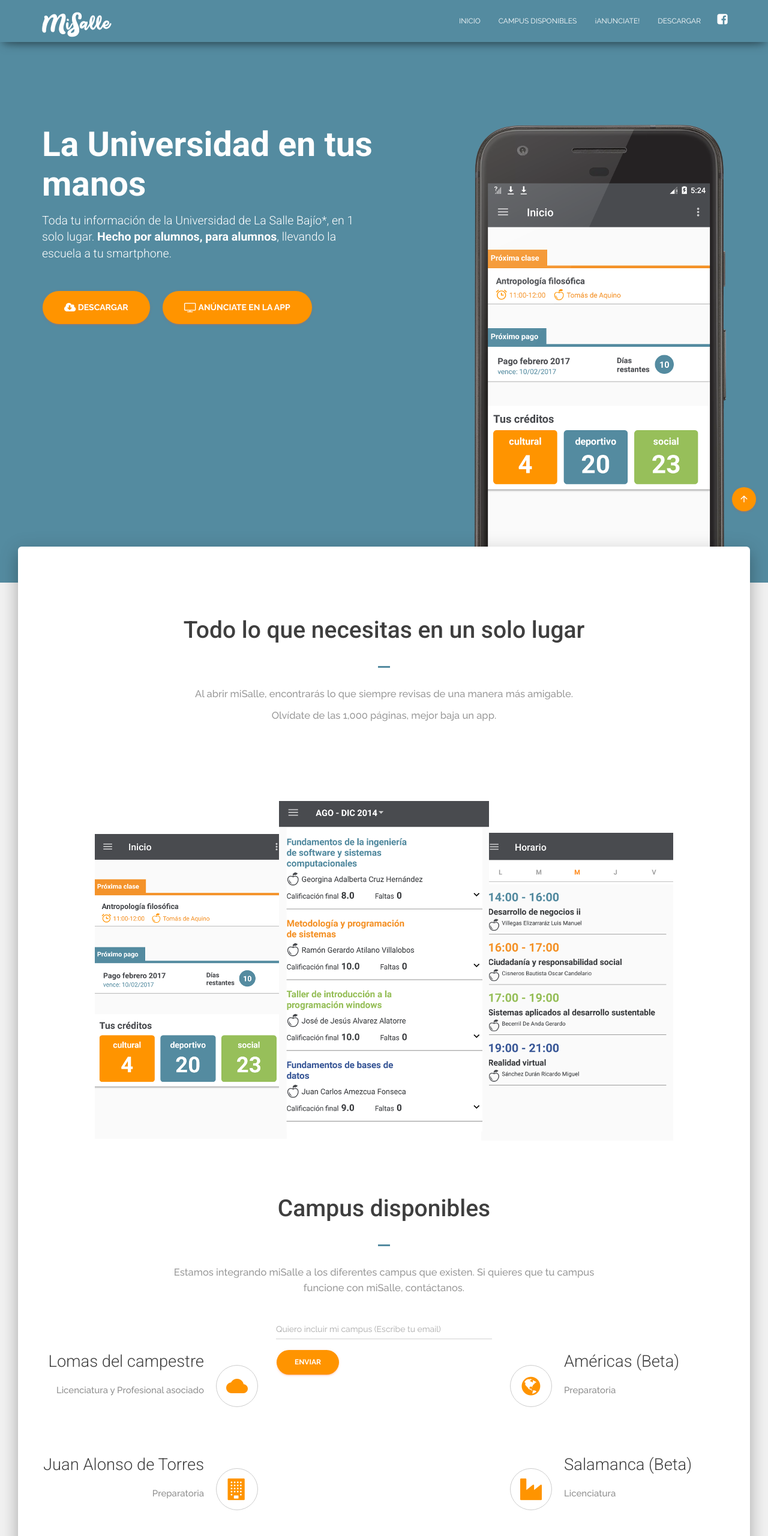
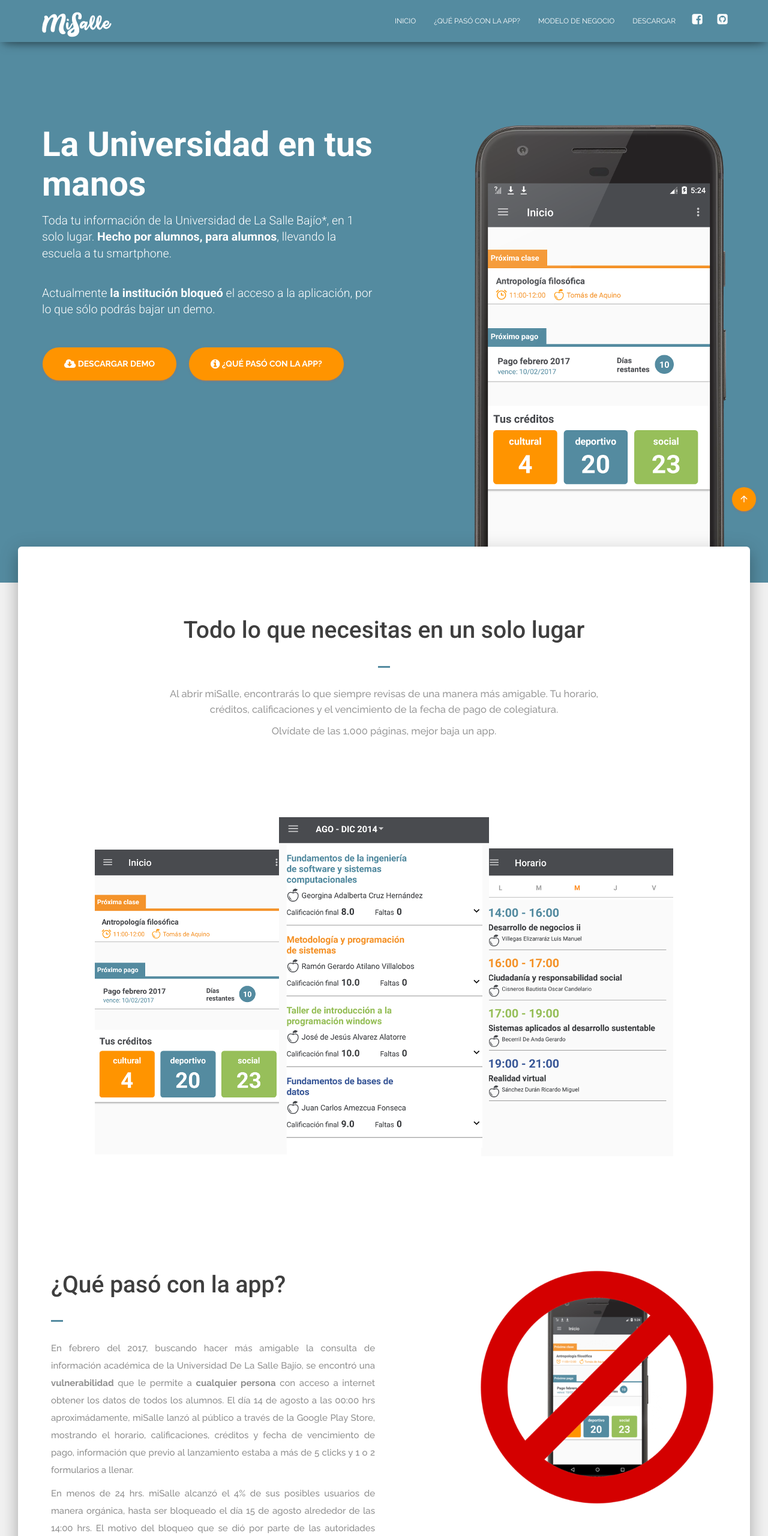
Before and after one commit to eaguilera23/miSalleScrapper, a plain HTML site: page public/index.html in a window 1280 px wide. Shown: the top 2560 px of the page at 60% size. Drawn offline with Linux system fonts and the light colour scheme.

Commit message:
landpage lista para github

```diff
--- a/public/index.html
+++ b/public/index.html
@@ -86,16 +86,21 @@
 
         			<!-- sample menu -->
     				<li><a href="#top" class="page-scroll">Inicio</a></li>
-            <li><a href="#available-campus" class="page-scroll">Campus disponibles</a></li>
-            <li><a href="#advertising" class="page-scroll">¡Anunciate!</a></li>
+            <li><a href="#what-happened" class="page-scroll">¿Qué pasó con la app?</a></li>
+            <li><a href="#advertising" class="page-scroll">Modelo de negocio</a></li>
             <li><a href="#download" class="page-scroll">Descargar</a></li>
 
 					<!-- social menu -->
 					<li>
-						<a rel="tooltip" title="Like us on Facebook" data-placement="bottom" href="https://www.facebook.com/misallemx/" target="_blank" class="btn btn-white btn-simple btn-just-icon">
+						<a rel="tooltip" title="Like us on Facebook" data-placement="bottom" href="https://github.com/lalo2302/miSalleScrapper" target="_blank" class="btn btn-white btn-simple btn-just-icon">
 							<i class="fa fa-facebook-square"></i>
 						</a>
 					</li>
+          <li>
+            <a rel="tooltip" title="Check the code on GitHub" data-placement="bottom" href="https://www.facebook.com/misallemx/" target="_blank" class="btn btn-white btn-simple btn-just-icon">
+              <i class="fa fa-github-square"></i>
+            </a>
+          </li>
         		</ul><!-- /.navbar-nav -->
         	</div><!-- /.navbar-collapse -->
           <div id="success-banner" class="alert alert-success" style="visibility: hidden;">
@@ -122,10 +127,12 @@
 						<h1 class="title wow fadeInUp">La Universidad en tus manos</h1>
 	                    <p class="description wow fadeInUp" data-wow-delay=".2s">Toda tu información de la Universidad de La Salle Bajío*, en 1 solo lugar. <strong>Hecho por alumnos, para alumnos</strong>, llevando la escuela a tu smartphone.</p>
 	                    <br />
+                      <p class="description wow fadeInUp" data-wow-delay=".2s">Actualmente <strong>la institución bloqueó</strong> el acceso a la aplicación, por lo que sólo podrás bajar un demo.</p>
+                      <br />
 	                    <a href="#download" class="btn btn-primary btn-round btn-raised btn-lg wow fadeInUp page-scroll" data-wow-delay=".4s">
-							<i class="fa fa-cloud-download"></i> Descargar
+							<i class="fa fa-cloud-download"></i>  Descargar Demo
 	                    <a href="#advertising" style="margin-left: 20px;" class="btn btn-primary btn-round btn-raised btn-lg wow fadeInUp page-scroll">
-							<i class="fa fa-television"></i> Anúnciate en la app
+							<i class="fa fa-info-circle"></i> ¿Qué pasó con la app?
 						</a>
 					</div>
 					<div class="col-md-6 text-right">
@@ -150,7 +157,7 @@
 
 	                        <div class="section-divider"></div>
 
-	                        <p class="description">Al abrir miSalle, encontrarás lo que siempre revisas de una manera más amigable.</p>
+	                        <p class="description">Al abrir miSalle, encontrarás lo que siempre revisas de una manera más amigable. Tu horario, créditos, calificaciones y el vencimiento de la fecha de pago de colegiatura.</p>
                           <p class="description">Olvídate de las 1,000 páginas, mejor baja un app.</p>
 	                    </div>
 	                </div>
@@ -166,84 +173,23 @@
 	        </section>
 	        <!-- End Presentation Wrapper -->
 
-			<!-- Feature Presentation -->
-          <section id="available-campus" class="feature-presentation padding-bottom-80">
-              <div class="container margin-bottom-60">
+			<!-- Unique Wrapper -->
+          <section class="section-padding" id="what-happened">
+              <div class="container">
+          <div class="col-md-6">
+            <h2 class="title">¿Qué pasó con la app?</h2>
+            <div class="section-divider"></div>
+                      <p style="text-align:justify">En febrero del 2017, buscando hacer más amigable la consulta de información académica de la Universidad De La Salle Bajío, se encontró una <strong>vulnerabilidad</strong> que le permite a <strong>cualquier persona</strong> con acceso a internet obtener los datos de todos los alumnos. El día 14 de agosto a las 00:00 hrs aproximádamente, miSalle lanzó al público a través de la Google Play Store, mostrando el horario, calificaciones, créditos y fecha de vencimiento de pago, información que previo al lanzamiento estaba a más de 5 clicks y 1 o 2 formularios a llenar.</p>
 
-                <div class="row margin-bottom-20 text-center">
-                    <div class="col-md-8 col-md-offset-2">
-                        <h2 class="title">Campus disponibles</h2>
-                        <div class="section-divider"></div>
+            <p style="text-align:justify">En menos de 24 hrs. miSalle alcanzó el 4% de sus posibles usuarios de manera orgánica, hasta ser bloqueado el día 15 de agosto alrededor de las 14:00 hrs. El motivo del bloqueo que se dió por parte de las autoridades escolares fue que <strong>"ya existían compromisos monetarios con una empresa de software y el banco Santander"</strong> y <strong>"en 3 semanas lanzará la app por parte de la universidad"</strong>. Este supuesto lanzamiento se debió de haber sucitado el 4 de septiembre del 2017, y hasta la fecha no ha ocurrido ningún lanzamiento.</p>
 
-                        <p class="description">Estamos integrando miSalle a los diferentes campus que existen. Si quieres que tu campus funcione con miSalle, contáctanos.</p>
-                    </div>
-                </div>
-
-                <div class="row">
-                    <div class="col-md-4">
-
-                      <div class="featured-item icon-right icon-border margin-top-80 wow fadeInLeft" data-wow-delay=".2s">
-                          <div class="icon">
-                              <i class="material-icons">cloud</i>
-                          </div>
-                          <div class="desc">
-                              <h3>Lomas del campestre</h3>
-                              <p>Licenciatura y Profesional asociado</p>
-                          </div>
-                      </div>
-
-                      <div class="featured-item icon-right icon-border margin-top-80 wow fadeInLeft" data-wow-delay=".4s">
-                          <div class="icon">
-                              <i class="fa fa-building"></i>
-                          </div>
-                          <div class="desc">
-                              <h3>Juan Alonso de Torres</h3>
-                              <p>Preparatoria</p>
-                          </div>
-                      </div>
-
-                    </div><!-- /.col-md-4 -->
-
-                    <div class="col-md-4 wow fadeInUp">
-                        <div class="form-group label-floating">
-                           <label class="control-label">Quiero incluir mi campus (Escribe tu email)</label>
-                          <input id="email-campus-input" type="email" class="form-control">
-                          <button id="campus-send" class="btn btn-primary btn-round">
-                            Enviar
-                            <div class="ripple-container"></div>
-                          </button>
-                        </div>
-                    </div><!-- /.col-md-4 -->
-
-                    <div class="col-md-4">
-
-                      <div class="featured-item icon-left icon-border margin-top-80 wow fadeInRight" data-wow-delay=".2s">
-                          <div class="icon">
-                              <i class="fa fa-globe" aria-hidden="true"></i>
-                          </div>
-                          <div class="desc">
-                              <h3>Américas (Beta)</h3>
-                              <p>Preparatoria</p>
-                          </div>
-                      </div>
-
-
-                      <div class="featured-item icon-left icon-border margin-top-80 wow fadeInRight" data-wow-delay=".4s">
-                          <div class="icon">
-                              <i class="fa fa-industry" aria-hidden="true"></i>
-                          </div>
-                          <div class="desc">
-                              <h3>Salamanca (Beta)</h3>
-                              <p>Licenciatura</p>
-                          </div>
-                      </div>
-
-                    </div><!-- /.col-md-4 -->
-                </div><!-- /.row -->
-
-            </div><!-- /.container -->
+          </div><!-- /.col-md-6 -->
+          <div class="col-md-6 text-right">
+            <img class="wow fadeInUp" data-wow-delay=".3s"  src="assets/img/forbidden.png" alt="">
+          </div><!-- /.col-md-6 -->
+              </div><!-- /.container -->
           </section>
-          <!-- End Feature Presentation -->
+          <!-- End Unique Wrapper -->
 
 			<!-- Testimonial Wrapper -->
 	        <section class="section-padding primary-bg">
@@ -310,9 +256,9 @@
 	            <div class="container">
 					<div class="row margin-bottom-80 text-center">
 		                <div class="col-md-8 col-md-offset-2">
-		                    <h2 class="title">¡Anúnciate en la app!</h2>
+		                    <h2 class="title">Modelo de negocio</h2>
 		                    <div class="section-divider"></div>
-		                    <p class="description">¿Tienes algún libro que ya no usas? ¿Quieres cambiar tu celular y búscas venderlo? ¿Proporcionas algún servicio que le interese a más de 10,000 estudiantes? Utiliza miSalle como plataforma de anuncios para hacer llegar tu producto desde $100MXN</p>
+		                    <p class="description">Ya que miSalle fue una propuesta de un alumno, sin grandes recursos monetarios, se pensó en un modelo de negocio basado en publicidad dirigida especificamente a los más de 10,000 estudiantes que estudian en la institución.</p>
 		                </div>
 		            </div><!-- /.row -->
 
@@ -430,19 +376,19 @@
 	                  <div class="row text-center">
 	                      <div class="col-md-4 col-sm-6 counter-wrap">
 	                        <i class="material-icons">android</i>
-	                        <span class="timer">1340</span>
-	                        <span class="count-description">Usuarios</span>
+	                        <span class="timer">177</span>
+	                        <span class="count-description">Usuarios registrados</span>
 	                      </div> <!-- /.col-md-3 -->
 
 	                      <div class="col-md-4 col-sm-6 counter-wrap">
 	                        <i class="material-icons">question_answer</i>
-	                        <span class="timer">4</span>
-	                        <span class="count-description">Campus</span>
+	                        <span class="timer">5000</span>
+	                        <span class="count-description">Posibles usuarios aprox.</span>
 	                      </div><!-- /.col-md-3 -->
                         <div class="col-md-4 col-sm-6 counter-wrap">
                           <i class="material-icons">question_answer</i>
-                          <span class="timer">72</span>
-                          <span class="count-description">Tazas de café</span>
+                          <span class="timer">36</span>
+                          <span class="count-description">Horas que funcionó</span>
                         </div><!-- /.col-md-3 -->
 	                  </div>
 	              </div><!-- /.container -->
@@ -482,9 +428,6 @@
 	                    <li>
 	                        <a href="#">Inicio</a>
 	                    </li>
-	                    <li>
-	                        <a href="/privacidad">Términos y condiciones</a>
-	                    </li>
 	                </ul>
 	            </nav>
 	            <div class="copyright pull-right">
@@ -495,7 +438,7 @@
               <nav class="pull-left">
                   <ul>
                     <li>
-                      <p>*miSalle es una iniciativa de alumnos de La Universidad De La Salle Bajío, mas no está ligado a la institución de ninguna otra forma</p>
+                      <p>*miSalle es una iniciativa de un alumno de La Universidad De La Salle Bajío, mas no está ligado a la institución de ninguna otra forma</p>
                     </li>
                   </ul>
               </nav>
```
Also changed, not shown: public/assets/img/forbidden.png (added).
